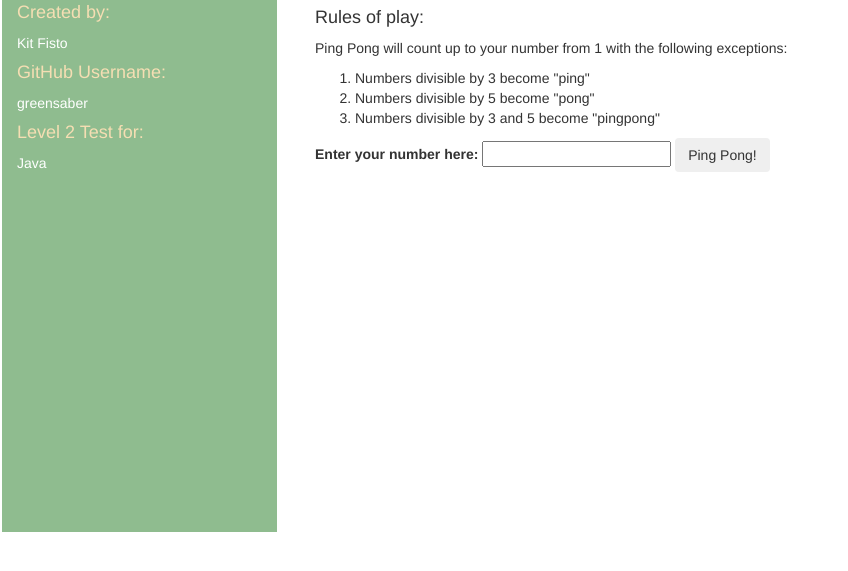
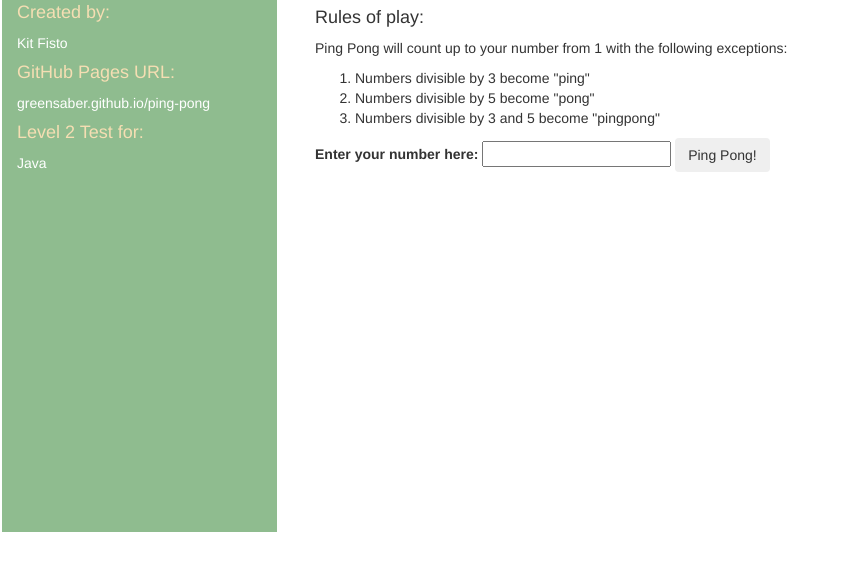
Before and after one commit to classwork-examples-legacy/ping-pong, a plain HTML site: page index.html in a window 1280 px wide. Shown: the part 95-666 px from the top of the page, without its empty margins (0-848 px from the left). Drawn offline with Linux system fonts and the light colour scheme.

Commit message:
update sidebar github section

```diff
--- a/index.html
+++ b/index.html
@@ -12,8 +12,8 @@
       <h3>About Ping Pong</h3>
       <h4>Created by:</h4>
       <p>Kit Fisto</p>
-      <h4>GitHub Username:</h4>
-      <p>greensaber</p>
+      <h4>GitHub Pages URL:</h4>
+      <p>greensaber.github.io/ping-pong</p>
       <h4>Level 2 Test for:</h4>
       <p>Java</p>
     </div>
```
